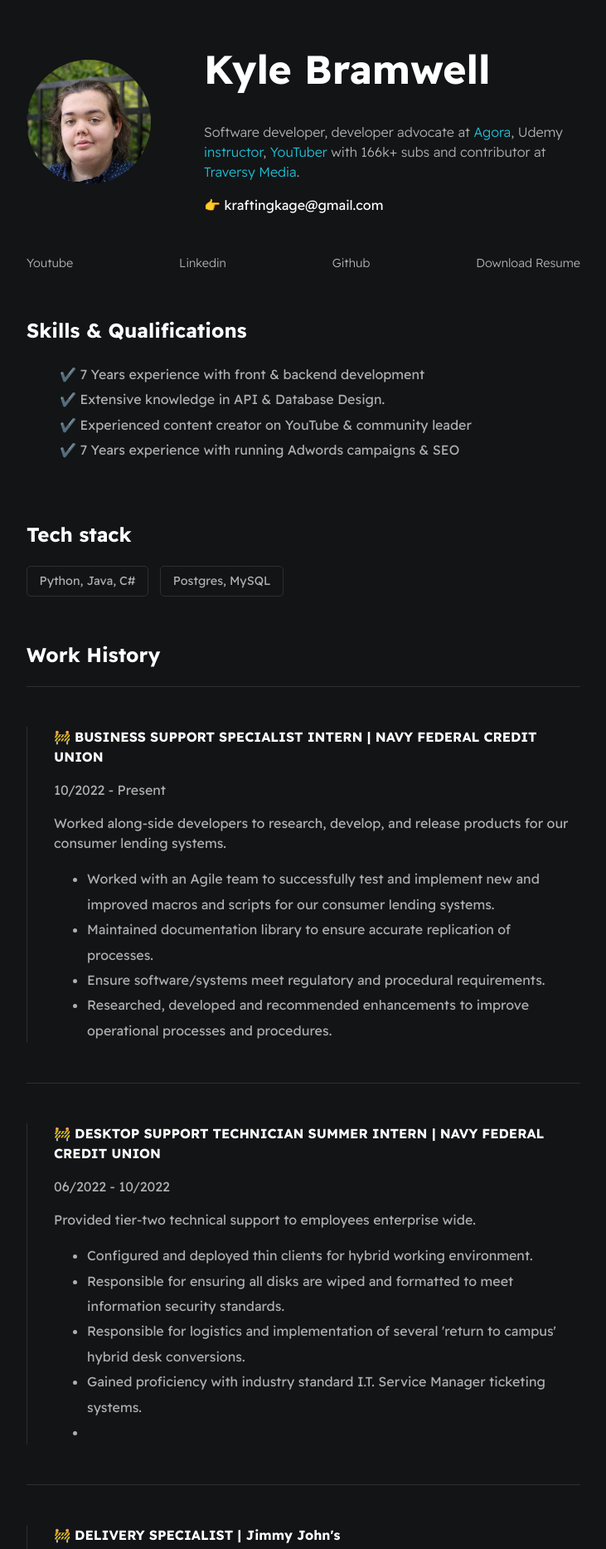
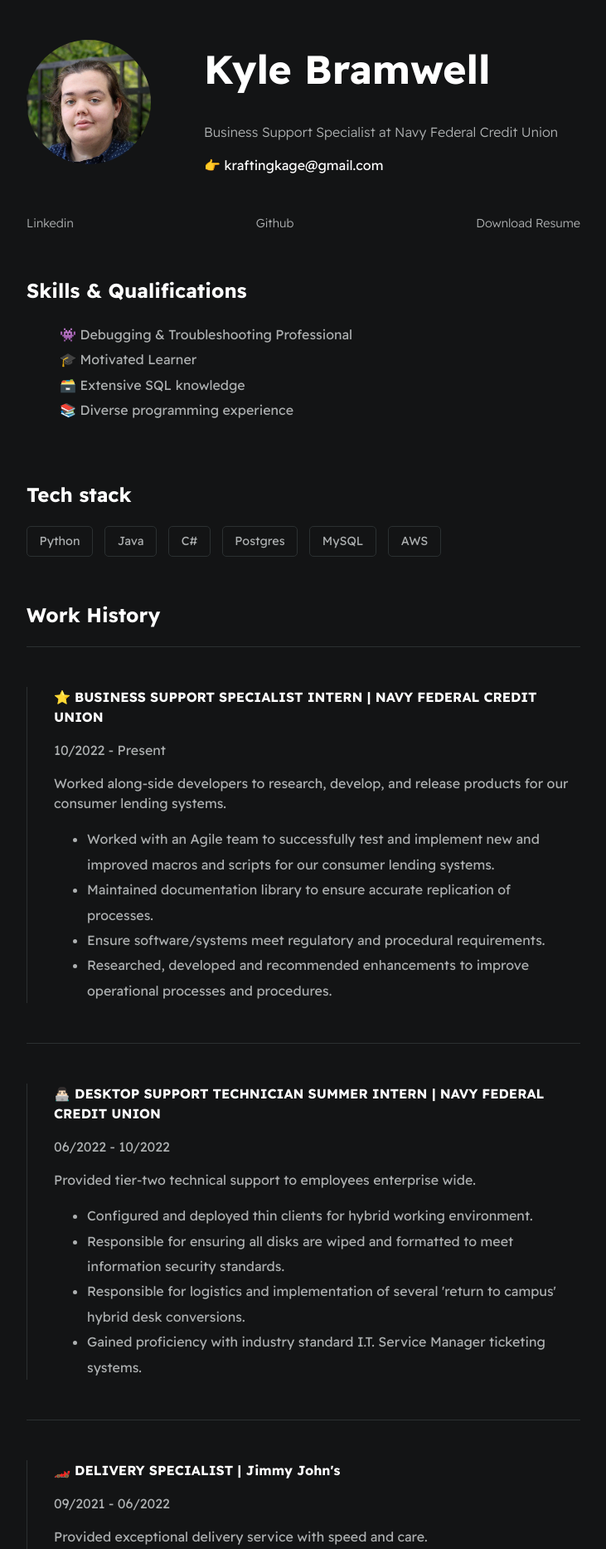
Before and after one commit to kraftingkage/kyle.gphost.org, a plain HTML site: page index.html in a window 1280 px wide. Shown: the part 21-1888 px from the top of the page at 83% size, without its empty margins (274-1005 px from the left). Drawn offline with Linux system fonts and the light colour scheme.

Commit message:
Update index.html

```diff
--- a/index.html
+++ b/index.html
@@ -3,7 +3,7 @@
     <head>
         <meta charset="utf-8">
         <meta http-equiv="X-UA-Compatible" content="IE=edge">
-        <title>Dennis Ivy</title>
+        <title>Kyle Bramwell</title>
         <meta name="description" content="">
         <meta name="viewport" content="width=device-width, initial-scale=1">
         <link rel="stylesheet" href="./styles/main.css">
@@ -16,7 +16,7 @@
 
                 <div>
                     <h1 id="user-name">Kyle Bramwell</h1>
-                    <p id="bio">Software developer, developer advocate at <a href="https://www.agora.io/en/" target="_blank">Agora</a>, Udemy <a href="https://www.udemy.com/user/dennis-ivanov-5/" target="_blank">instructor</a>, <a href="https://www.youtube.com/c/dennisivy" target="_blank">YouTuber</a> with 166k+ subs and contributor at <a href="https://youtu.be/PtQiiknWUcI?t=6" target="_blank">Traversy Media</a>.</p>
+                    <p id="bio">Business Support Specialist at Navy Federal Credit Union</p>
                     <p id="email">👉 kraftingkage@gmail.com</p>
                 </div>
             </section>
@@ -24,7 +24,6 @@
             <section class="section--page">
 
                 <div id="socials--list">
-                    <a href="https://youtube.com/c/dennisivy" target="_blank">Youtube</a>
                     <a href="https://www.linkedin.com/in/kbramwell/" target="_blank">Linkedin</a>
                     <a href="https://github.com/kraftingkage" target="_blank">Github</a>
                     <a href="./assets/resume.pdf" target="_blank">Download Resume</a>
@@ -34,10 +33,10 @@
             <section class="section--page">
                 <h2>Skills & Qualifications</h2>
                 <ul id="qualifications--list">
-                    <li>✔️ 7 Years experience with front & backend development</li>
-                    <li>✔️ Extensive knowledge in API & Database Design.</li>
-                    <li>✔️ Experienced content creator on YouTube & community leader </li>
-                    <li>✔️ 7 Years experience with running Adwords campaigns & SEO</li>
+                    <li>👾 Debugging & Troubleshooting Professional</li>
+                    <li>🎓 Motivated Learner</li>
+                    <li>🗃️ Extensive SQL knowledge</li>
+                    <li>📚 Diverse programming experience</li>
                 </ul>
             </section>
 
@@ -45,8 +44,12 @@
                 <h2>Tech stack</h2>
 
                 <div id="wrapper--techstack__items">
-                    <div class="card--techstack"><span>Python, Java, C#</span></div>
-                    <div class="card--techstack"><span>Postgres, MySQL</span></div>
+                    <div class="card--techstack"><span>Python</span></div>
+                    <div class="card--techstack"><span>Java</span></div>
+                    <div class="card--techstack"><span>C#</span></div>
+                    <div class="card--techstack"><span>Postgres</span></div>
+                    <div class="card--techstack"><span>MySQL</span></div>
+                    <div class="card--techstack"><span>AWS</span></div>
                 </div>
             </section>
 
@@ -55,7 +58,7 @@
 
                 <div class="line-break"></div>
                 <div class="card--work-history">
-                    <strong>🚧 BUSINESS SUPPORT SPECIALIST INTERN | NAVY FEDERAL CREDIT UNION</strong>
+                    <strong>⭐ BUSINESS SUPPORT SPECIALIST INTERN | NAVY FEDERAL CREDIT UNION</strong>
                     <p>10/2022 - Present</p>
                     <p>Worked along-side developers to research, develop, and release products for our consumer lending systems.</p>
                     <ul>
@@ -69,7 +72,7 @@
                 <div class="line-break"></div>
 
                 <div class="card--work-history">
-                    <strong>🚧 DESKTOP SUPPORT TECHNICIAN SUMMER INTERN | NAVY FEDERAL CREDIT UNION</strong>
+                    <strong>👨🏻‍💻 DESKTOP SUPPORT TECHNICIAN SUMMER INTERN | NAVY FEDERAL CREDIT UNION</strong>
                     <p>06/2022 - 10/2022</p>
                     <p>Provided tier-two technical support to employees enterprise wide.</p>
                     <ul>
@@ -77,14 +80,13 @@
                         <li>Responsible for ensuring all disks are wiped and formatted to meet information security standards.</li>
                         <li>Responsible for logistics and implementation of several 'return to campus' hybrid desk conversions.</li>
                         <li>Gained proficiency with industry standard I.T. Service Manager ticketing systems.</li>
-                        <li></li>
                     </ul>
                 </div>
 
                 <div class="line-break"></div>
 
                 <div class="card--work-history">
-                    <strong>🚧 DELIVERY SPECIALIST | Jimmy John's</strong>
+                    <strong>🏎️ DELIVERY SPECIALIST | Jimmy John's</strong>
                     <p>09/2021 - 06/2022</p>
                     <p>Provided exceptional delivery service with speed and care.</p>
                     <ul>
@@ -97,7 +99,7 @@
                 <div class="line-break"></div>
 
                 <div class="card--work-history">
-                    <strong>🚧 FRONT END TEAM ASSOCIATE | WALMART</strong>
+                    <strong>🧾 FRONT END TEAM ASSOCIATE | WALMART</strong>
                     <p>04/2020 - 04/2021</p>
                     <p>Exceeded customer service standards through store-record breaking item scan speeds.</p>
                     <ul>
@@ -110,7 +112,7 @@
                 <div class="line-break"></div>
 
                 <div class="card--work-history">
-                    <strong>🚧 BLIZZARDOLOGIST | DAIRY QUEEN</strong>
+                    <strong>🍨 BLIZZARDOLOGIST | DAIRY QUEEN</strong>
                     <p>06/2019 - 08/2020</p>
                     <p>Ensured absolute customer satisfaction with every purchase.</p>
                     <ul>
@@ -125,19 +127,19 @@
                 <h2>Skills</h2>
 
                 <div class="card--project">
-                    <a href="project1.html"><span>🏆 </span>Debugging & Troubleshooting</a>
+                    <span>🏆 </span>Debugging & Troubleshooting</a>
                 </div>
 
                 <div class="card--project">
-                    <a href="project1.html"><span>🏆 </span>Software Development</a>
+                    <span>🏆 </span>Software Development</a>
                 </div>
 
                 <div class="card--project">
-                    <a href="project1.html"><span>🏆 </span>Agile Proficient</a>
+                    <span>🏆 </span>Agile Proficient</a>
                 </div>
 
                 <div class="card--project">
-                    <a href="project1.html"><span>🏆 </span>ServiceNow</a>
+                    <span>🏆 </span>ServiceNow</a>
                 </div>
 
             </section>
```
